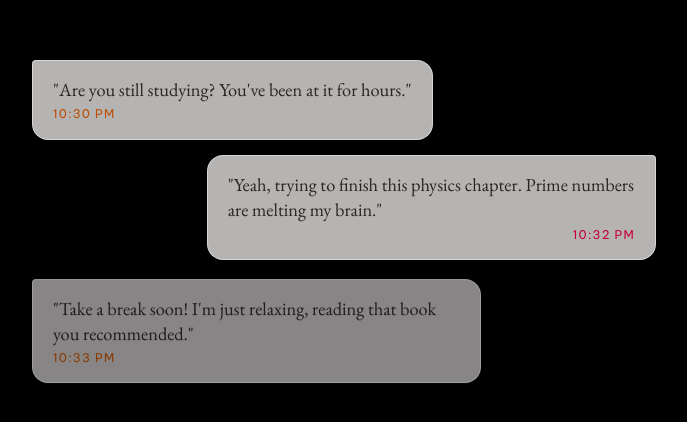
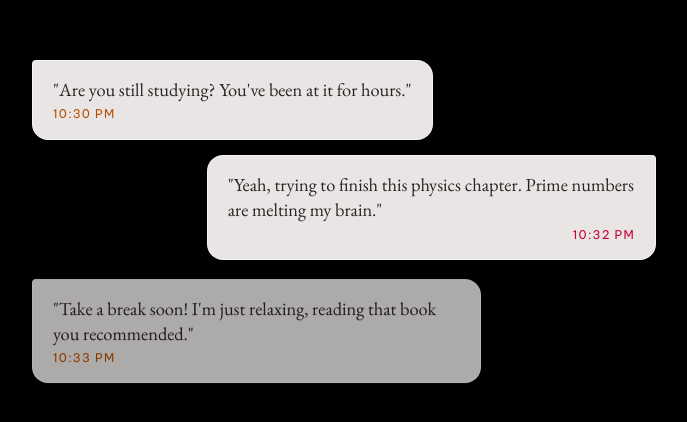
Before and after one commit to GonxaTroll/couple_anniversary, a React (Vite) app in the folder web/: page / in a window 1280 px wide. Shown: the part 180-602 px from the top of the page, without its empty margins (296-983 px from the left). Built offline with nearby package versions, Linux system fonts and the light colour scheme; no server answers.

Commit message:
improved scenes and msgs

```diff
--- a/web/src/components/ChatMessages.tsx
+++ b/web/src/components/ChatMessages.tsx
@@ -39,7 +39,7 @@ export function ChatMessages({ messages, onComplete }: Props) {
               }
             `}
             style={{
-              background: "rgba(252, 249, 248, 0.72)",
+              background: "rgba(252, 249, 248, 0.92)",
               backdropFilter: "blur(18px)",
               WebkitBackdropFilter: "blur(18px)",
               border: "1px solid rgba(255,255,255,0.45)",
--- a/web/src/components/QuizPanel.tsx
+++ b/web/src/components/QuizPanel.tsx
@@ -23,7 +23,7 @@ export function QuizPanel({ quiz, onAnswer }: Props) {
       <div
         className="rounded-2xl px-6 py-5 shadow-xl"
         style={{
-          background: "rgba(252, 249, 248, 0.78)",
+          background: "rgba(252, 249, 248, 0.92)",
           backdropFilter: "blur(20px)",
           WebkitBackdropFilter: "blur(20px)",
           border: "1px solid rgba(255,255,255,0.5)",
```
Also changed, not shown: web/src/components/SceneContainer.tsx (+0 -8 lines).
